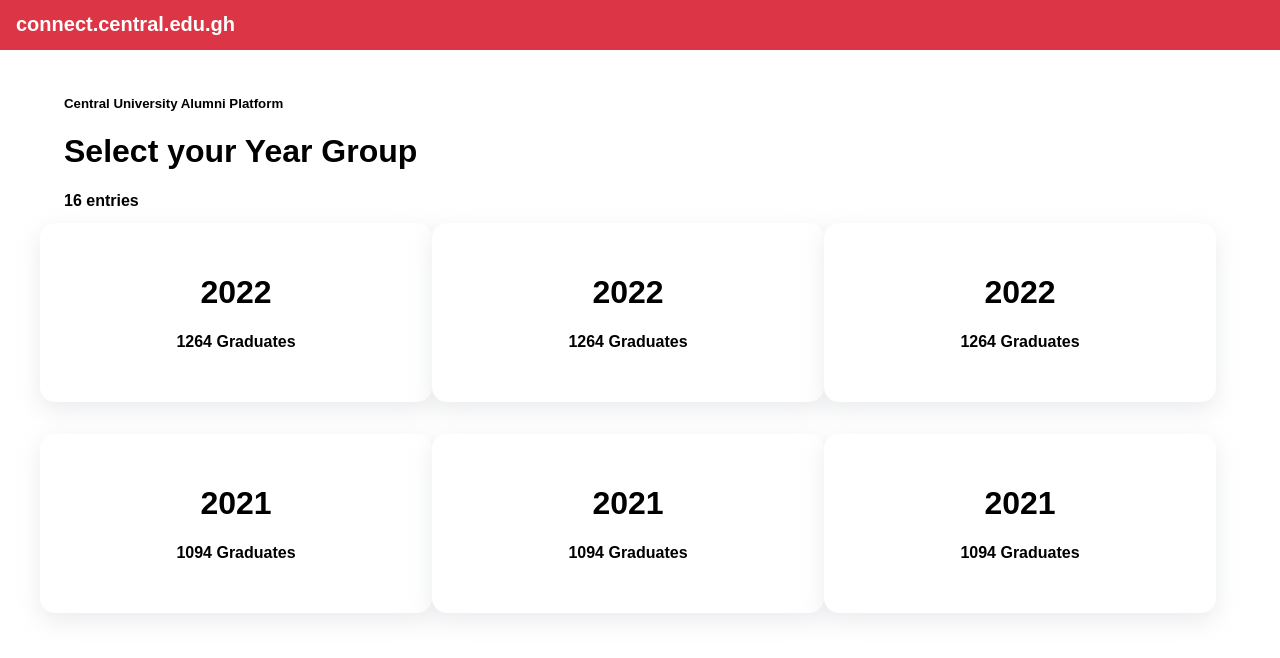
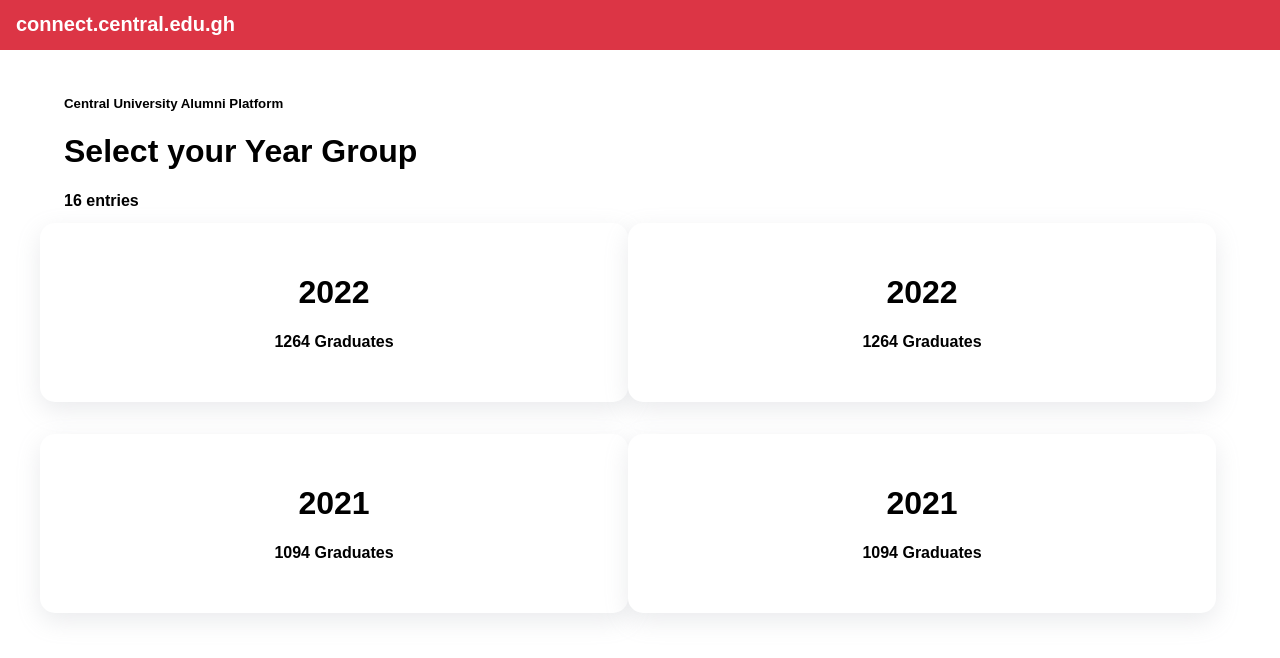
Before and after one commit to SoftLife0/Central-Connect, a React (Create React App) app: page /year in a window 1280 px wide. Shown: the top 658 px of the page. Built offline with nearby package versions, Linux system fonts and the light colour scheme.

Commit message:
year page

```diff
--- a/src/components/ColumnCard.jsx
+++ b/src/components/ColumnCard.jsx
@@ -14,7 +14,7 @@ const ColumnCard = ({ url, title, count }) => {
   return (
     <>
       <Grid container rowSpacing={1} columnSpacing={{ xs: 1, sm: 2, md: 3 }}>
-        <Grid item xs={6} md={4} className='dashboard-item' style={{ backgroundColor: '#fff', padding: '30px', borderRadius: '15px', color: '#000', margin: 0, boxShadow: 'rgba(149, 157, 165, 0.2) 0px 8px 24px', marginBottom: '5vh', justifyContent: 'space-between' }}>
+        <Grid item xs={6} md={6} className='dashboard-item' style={{ backgroundColor: '#fff', padding: '30px', borderRadius: '15px', color: '#000', margin: 0, boxShadow: 'rgba(149, 157, 165, 0.2) 0px 8px 24px', marginBottom: '5vh', justifyContent: 'space-between' }}>
           <Link to={url} style={{ textDecoration: 'none', color: 'inherit' }}>
             <div data-aos="fade-up" data-aos-delay="100" className="card" style={{ textAlign: 'center' }}>
               <h1 style={{fontWeight: 'bold' }}>{title}</h1>
@@ -23,7 +23,7 @@ const ColumnCard = ({ url, title, count }) => {
           </Link>
         </Grid>
 
-        <Grid item xs={6} md={4} className='dashboard-item' style={{ backgroundColor: '#fff', padding: '30px', borderRadius: '15px', color: '#000', margin: 0, boxShadow: 'rgba(149, 157, 165, 0.2) 0px 8px 24px', marginBottom: '5vh', justifyContent: 'space-between' }}>
+        <Grid item xs={6} md={6} className='dashboard-item' style={{ backgroundColor: '#fff', padding: '30px', borderRadius: '15px', color: '#000', margin: 0, boxShadow: 'rgba(149, 157, 165, 0.2) 0px 8px 24px', marginBottom: '5vh', justifyContent: 'space-between' }}>
           <Link to={url} style={{ textDecoration: 'none', color: 'inherit' }}>
             <div data-aos="fade-up" data-aos-delay="100" className="card" style={{ textAlign: 'center' }}>
               <h1 style={{fontWeight: 'bold' }}>{title}</h1>
@@ -32,14 +32,7 @@ const ColumnCard = ({ url, title, count }) => {
           </Link>
         </Grid>
 
-        <Grid item xs={6} md={4} className='dashboard-item' style={{ backgroundColor: '#fff', padding: '30px', borderRadius: '15px', color: '#000', margin: 0, boxShadow: 'rgba(149, 157, 165, 0.2) 0px 8px 24px', marginBottom: '5vh', justifyContent: 'space-between' }}>
-          <Link to={url} style={{ textDecoration: 'none', color: 'inherit' }}>
-            <div data-aos="fade-up" data-aos-delay="100" className="card" style={{ textAlign: 'center' }}>
-              <h1 style={{fontWeight: 'bold' }}>{title}</h1>
-              <h4>{count}</h4>
-            </div>
-          </Link>
-        </Grid>
+
       </Grid>
     </>
   );
```
